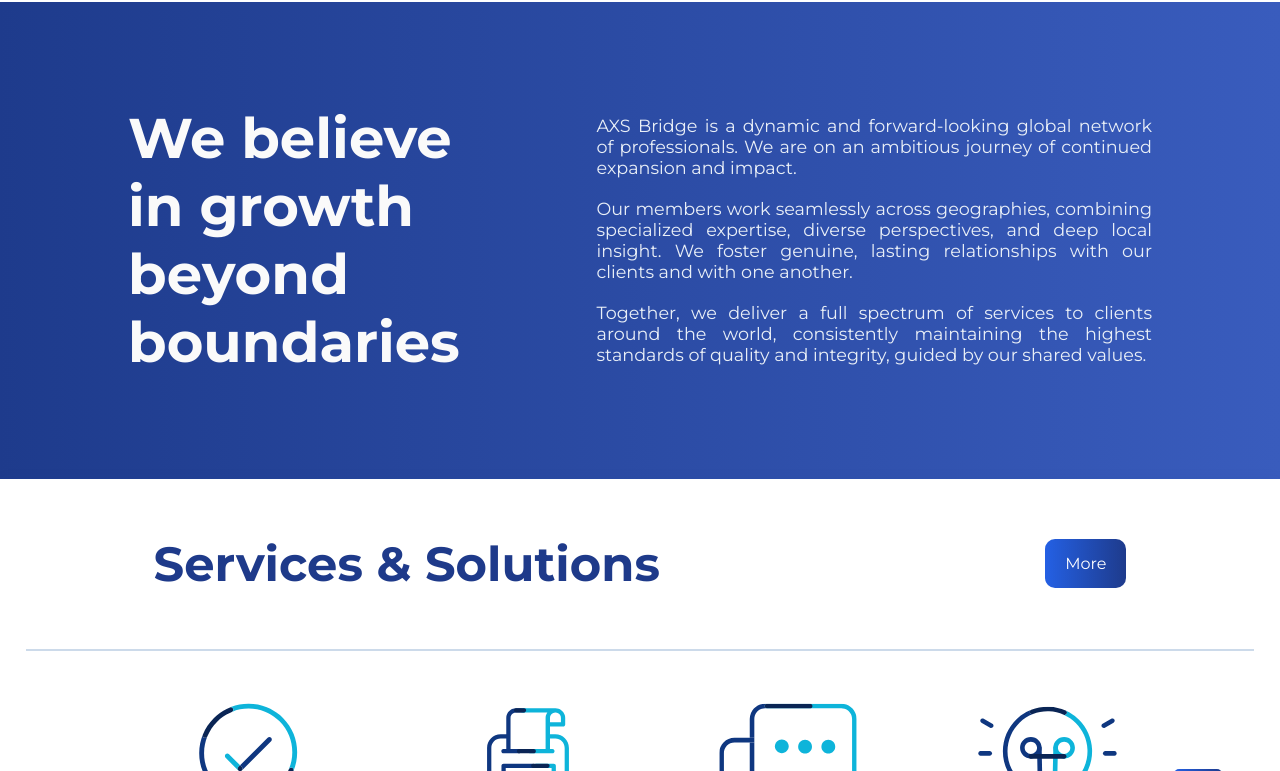
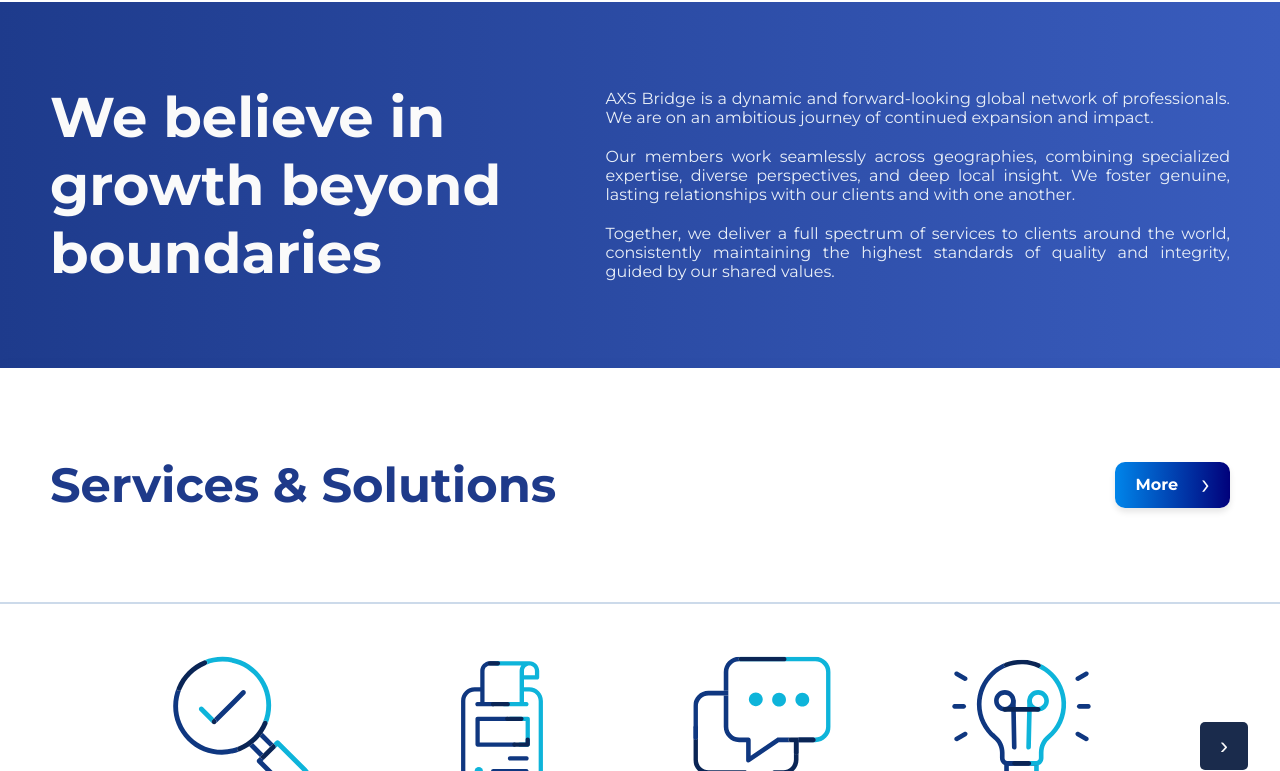
Before and after one commit to Muhammadsuleman31/axs-bridge, a Next.js app: page / in a window 1280 px wide. Shown: the part 609-1380 px from the top of the page. Built offline with nearby package versions, Linux system fonts and the light colour scheme.

Commit message:
contact form and font

```diff
--- a/app/component/hero/hero.module.css
+++ b/app/component/hero/hero.module.css
@@ -431,7 +431,8 @@
 }
 
 .dot:hover {
-  background: rgba(24, 24, 24, 0.4);
+
+  background: #0080E6;
   transform: none;
   box-shadow: none;
 }
--- a/app/globals.css
+++ b/app/globals.css
@@ -31,23 +31,45 @@
   }
   }
 
-button {
-background: linear-gradient(90deg, #2460e4, #1e3b8c);
-  color: #fff;
-  font-weight: 600;
-  padding: 12px 28px;
+
+  .button {
+
+  /* Box & Layout */
+  display: inline-flex; /* Allows aligning text and arrow easily */
+  gap: 15px;
+  align-items: center;
+  justify-content: center;
+  padding: 8px 20px; /* Adjust padding to match size */
+  border-radius: 10px; /* Adjust border-radius for rounded corners */
+  text-decoration: none;
+  cursor: pointer;
+  background: linear-gradient(to right, #0085EA, #01017B); /* Slight reversal or change */
+  color: #ffffff;
+  font-size: 16px;
+  font-weight: bold;
+  transition: all 0.3s ease;
   border: none;
-  border-radius: 6px;
-  cursor: pointer;
-  transition: all 0.4s ease;
-  font-size: 16px;
+  box-shadow: 0 4px 6px rgba(0, 0, 0, 0.1);
+  z-index: 2000;
 }
 
-button:hover {
- background: linear-gradient(90deg, #1e3b8c, #2460e4);
-  transform: translateY(-2px);
-  box-shadow: 0 4px 10px rgba(0, 72, 255, 0.3);
+/* Hover Effect (Optional: Make it slightly darker or shift on hover) */
+.button:hover {
+  background: linear-gradient(to right, #007bff, #0056b3); /* Dark to light blue gradient */
+  box-shadow: 0 6px 8px rgba(0, 0, 0, 0.15);
+  transform: translateY(-1px);
 }
+
+.arrowicon {
+  margin-left: 8px; /* Space between text and arrow */
+  font-size: 30px;
+  font-weight: 400; /* Size of the arrow */
+  line-height: 1; /* Helps vertical alignment */
+  transform: translateY(-1px); /* Fine-tune vertical alignment */
+}
+
+
+
 
 .grad {
  background: linear-gradient(to right, #0080E6, #01037C);
--- a/app/page.js
+++ b/app/page.js
@@ -1,3 +1,5 @@
+'use client'
+
 import React from "react";
 import styles from "./page.module.css";
 import Image from "next/image";
@@ -6,34 +8,133 @@
 import Hero from "./component/hero/hero"
 import Hero2 from './component/hero2/hero2'
 import Heroslider from './component/heroslider/heroslider'
+import { motion } from 'framer-motion';
 
 function HomePage() {
+
+  // Define the states for the H1 heading
+const headingVariants = {
+  hidden: { opacity: 0, y: 50 }, // Initial state: invisible, shifted down
+  visible: {
+    opacity: 1,
+    y: 0,
+    transition: {
+      duration: 0.6,
+      ease: "easeOut"
+    }
+  },
+};
+
+// Define the states for the paragraph container (.desc)
+// This will be used to trigger the staggered effect on its children
+const containerVariants = {
+  hidden: { opacity: 0 },
+  visible: {
+    opacity: 1,
+    transition: {
+      delayChildren: 0.3, // Wait 0.3s before starting children
+      staggerChildren: 0.2, // Apply 0.2s delay between each paragraph
+    },
+  },
+};
+
+// Define the states for the individual paragraphs (<p>)
+const paragraphVariants = {
+  hidden: { opacity: 0, x: 50 }, // Invisible, shifted 50px to the right
+  visible: {
+    opacity: 1,
+    x: 0,
+    transition: {
+      duration: 0.4
+    }
+  },
+};
+
+// ... (inside your component function, alongside other variants) ...
+
+// Define the states for the entire Services section container
+const servicesVariants = {
+  hidden: { opacity: 0, y: 100 }, // Start invisible, shifted down
+  visible: {
+    opacity: 1,
+    y: 0,
+    transition: {
+      duration: 0.8, // Slightly slower transition for a bigger section
+      ease: "easeOut",
+      delay: 0.2 // Wait a little bit before starting
+    }
+  },
+};
+
   return (
     <>
     {/* <Heroslider/>
     <Hero2/> */}
     <Hero/>
 
+
 <div className={styles.secondsection}>
-    <div className={styles.heading}><h1>We believe in growth beyond boundaries</h1></div>
-    <div className={styles.desc}>
-      <p>AXS Bridge is a dynamic and forward-looking global network of professionals. We are on an ambitious journey of continued expansion and impact.</p>
-      <p>Our members work seamlessly across geographies, combining specialized expertise, diverse perspectives, and deep local insight. We foster genuine, lasting relationships with our clients and with one another.</p>
-      <p className={styles.lastp}>Together, we deliver a full spectrum of services to clients around the world, consistently maintaining the highest standards of quality and integrity, guided by our shared values.</p>
-      {/* <p><span className="buttoninverse">Join us</span> or <span className="buttoninverse">find a firm</span></p> */}
+    {/* ----------------- LEFT COLUMN (H1 HEADING) ----------------- */}
+    <motion.div
+        className={styles.heading}
+        variants={headingVariants}
+        initial="hidden"          // Start from 'hidden' state
+        whileInView="visible"     // Animate to 'visible' when in view
+        viewport={{ once: true, amount: 0.5 }} // Trigger once when 50% visible
+    >
+        <h1>We believe in growth beyond boundaries</h1>
+    </motion.div>
+
+    {/* ----------------- RIGHT COLUMN (PARAGRAPHS) ----------------- */}
+    <motion.div
+        className={styles.desc}
+        variants={containerVariants} // Container for staggering
+        initial="hidden"
+        whileInView="visible"
+        viewport={{ once: true, amount: 0.5 }}
+    >
+        {/* Paragraph 1: Child of the container, uses paragraphVariants */}
+        <motion.p variants={paragraphVariants}>
+            AXS Bridge is a dynamic and forward-looking global network of professionals. We are on an ambitious journey of continued expansion and impact.
+        </motion.p>
+
+        {/* Paragraph 2 */}
+        <motion.p variants={paragraphVariants}>
+            Our members work seamlessly across geographies, combining specialized expertise, diverse perspectives, and deep local insight. We foster genuine, lasting relationships with our clients and with one another.
+        </motion.p>
+
+        {/* Paragraph 3 */}
+        <motion.p className={styles.lastp} variants={paragraphVariants}>
+            Together, we deliver a full spectrum of services to clients around the world, consistently maintaining the highest standards of quality and integrity, guided by our shared values.
+        </motion.p>
+
+        {/* Removed commented-out paragraph */}
+    </motion.div>
 </div>
-  </div>
-  <div className={styles.servies}>
+
+
+  <motion.div
+    className={styles.servies}
+    variants={servicesVariants} // Use the new variant
+    initial="hidden"            // Start hidden
+    whileInView="visible"       // Animate when it scrolls into view
+    viewport={{ once: true, amount: 0.3 }} // Trigger once when 30% visible
+>
     <div className={styles.servicesheading}>
         <div><h1>Services & Solutions</h1></div>
         <div>
-  <Link href="/services">
-    <button>More</button>
-  </Link>
+            {/* If Link is a Next.js component, make sure it's imported */}
+           <a href="/services" className="button">
+           More
+         <span className="arrowicon">
+          &rsaquo;
+         </span>
+        </a>
         </div>
     </div>
+    {/* If InfiniteSlider is a component, make sure it's imported */}
     <InfiniteSlider/>
-  </div>
+</motion.div>
   </>
   );
 }
--- a/app/page.module.css
+++ b/app/page.module.css
@@ -103,7 +103,7 @@
   flex-direction: row;
   justify-content: center;
   align-items: center ;
-  padding: 8vw 10vw;
+  padding: 6vw 50px;
   justify-items: center;
   margin: 0 auto;
   gap: 100px;
@@ -112,13 +112,14 @@
 
 }
 
+
 .secondsection h1{
   font-size: 3.5rem;
   margin: 0;
 }
 .desc p{
   font-weight: 400;
-  font-size: 1.1rem;
+  font-size: 1rem;
   color: #e9eff7;
     text-align: justify;
     padding: 10px 0px;
@@ -139,7 +140,7 @@
 .servies{
   display: flex;
   flex-direction: column;
- padding: 0px 2vw;
+
  justify-content: center;
  justify-items: center;
    background: rgba(255, 255, 255, 0.7); /* translucent white */
@@ -151,12 +152,14 @@
 
 }
 
+
+
 .servicesheading h1{
     font-size: 3rem !important;
 }
 
 .servicesheading{
-  padding: 3vh 10vw;
+  padding: 7vh 50px;
  color: #1e3a8a;
   display: flex;
   flex-direction: row;
@@ -173,22 +176,7 @@
 
 }
 
-.servicesheading button{
-  padding: 30px;
-  background-color: #fafafa;
 
-  border-radius: 10px;
-  padding: 15px 20px;
-  margin: 0;
-  font: inherit; /* inherit font from parent */
-  cursor: pointer;
-  outline: none; /* remove focus outline if you want */
-}
-
-.servicesheading button:hover{
-   background-color: #1A2B4C;
-  color: #fafafa;
-}
 
   @media (max-width: 1000px) {
     .image{
--- a/package.json
+++ b/package.json
@@ -9,6 +9,7 @@
     "lint": "eslint"
   },
   "dependencies": {
+    "framer-motion": "^12.23.26",
     "lucide-react": "^0.554.0",
     "next": "^16.0.8",
     "react": "^19.2.1",
```
Also changed, not shown: 1 other file (tests, documents, lock files or other folders). Lines whose indentation alone changed are shown as unchanged.
